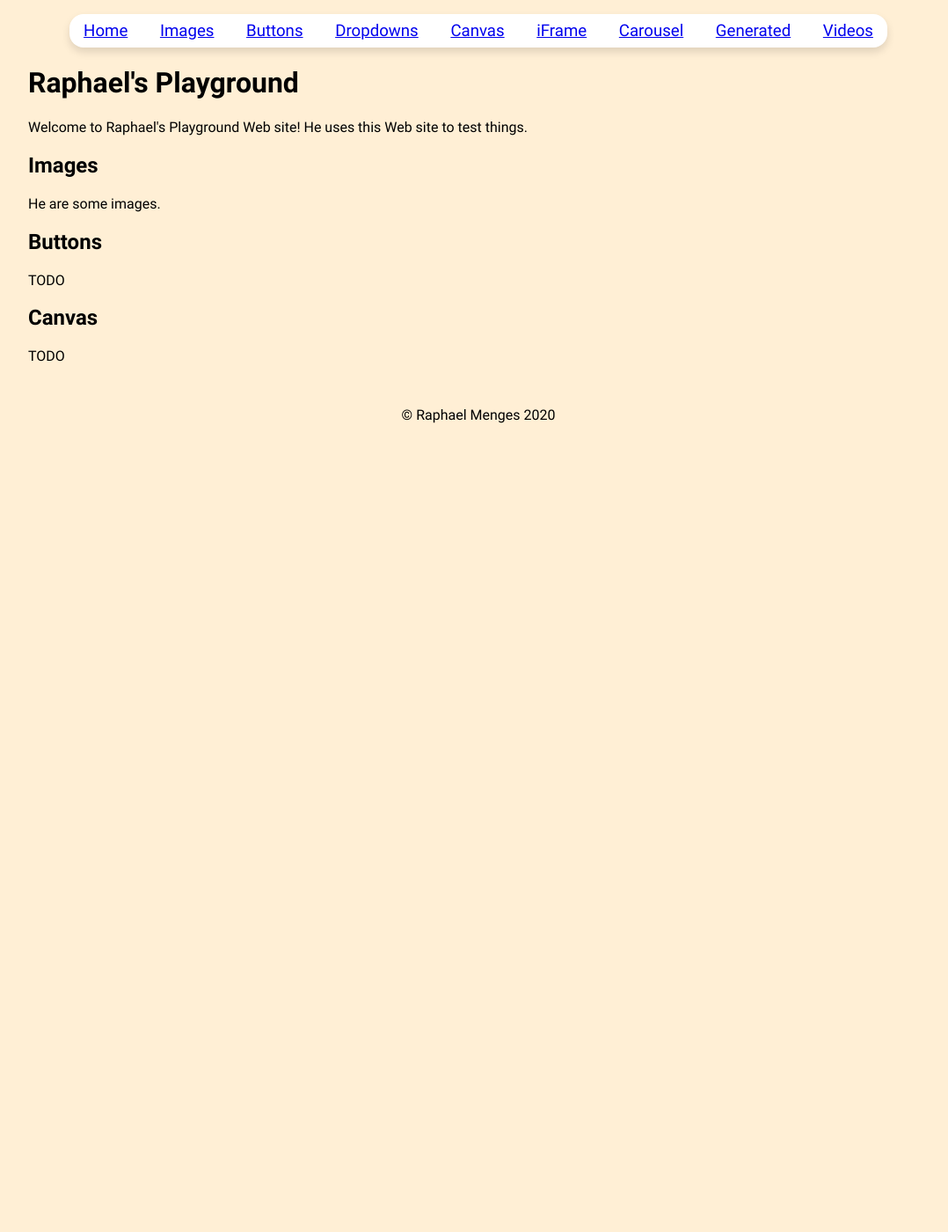
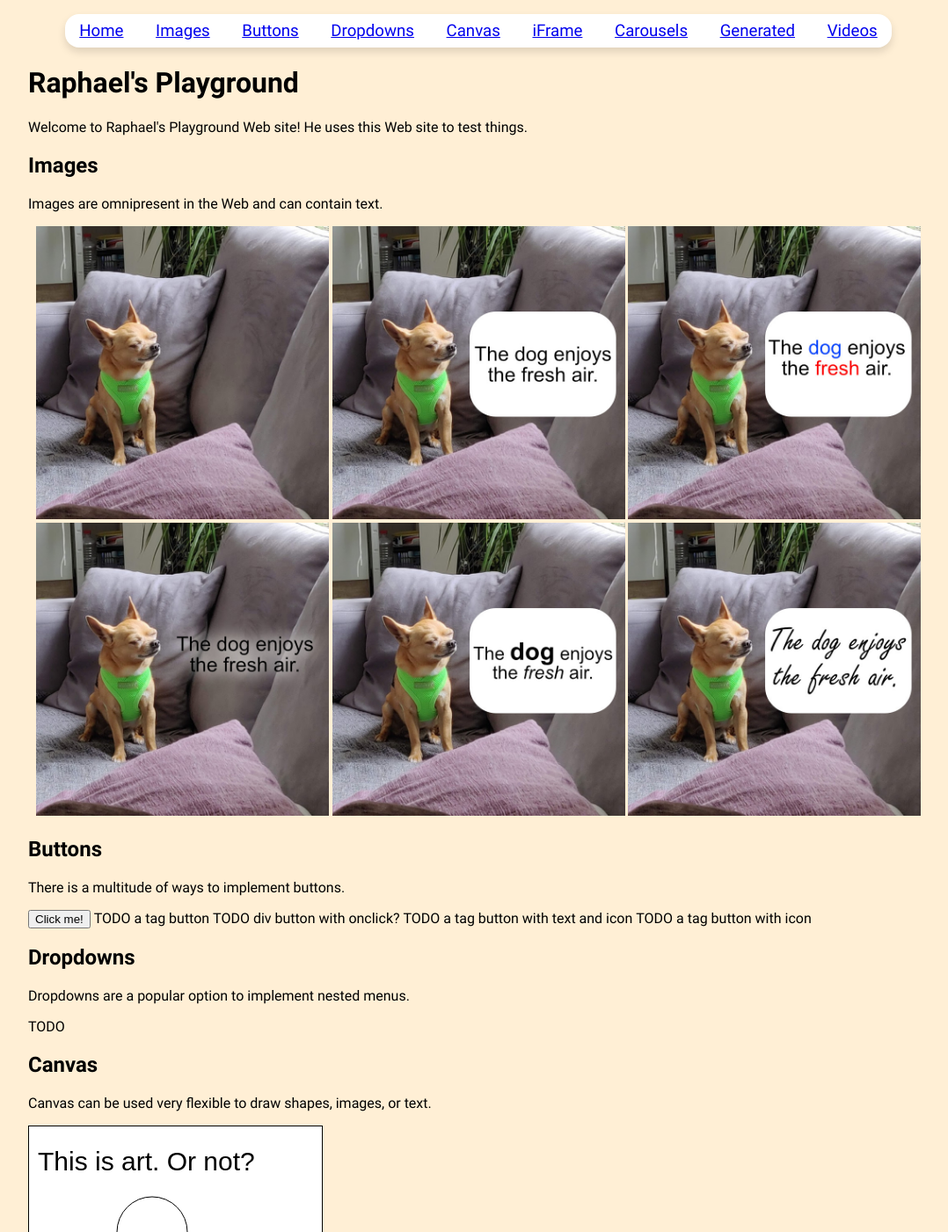
Before and after one commit to RaphaelsPlayground/RaphaelsPlayground.github.io, a Jekyll site: the page built from index.html, in a window 1280 px wide and 1400 px high. Shown: the whole window at 88% size, without its empty margins (96-1174 px from the left). Built offline with Jekyll 4.4.1, drawn with Linux system fonts in a browser that asks for light colours; some of the changed text lies outside the part shown.

Commit message:
More content like images and placeholders for the different parts of the site.

```diff
--- a/_includes/buttons.html
+++ b/_includes/buttons.html
@@ -2,4 +2,14 @@
 
 <h2>Buttons</h2>
 
-TODO
+<p>There is a multitude of ways to implement buttons.</p>
+
+<div class='gallery'>
+	<ul>
+		<li><button>Click me!</button></li>
+		<li>TODO a tag button</li>
+		<li>TODO div button with onclick?</li>
+		<li>TODO a tag button with text and icon</li>
+		<li>TODO a tag button with icon</li>
+	</ul>
+</div>
--- a/_includes/canvas.html
+++ b/_includes/canvas.html
@@ -2,4 +2,16 @@
 
 <h2>Canvas</h2>
 
-TODO
+<p>Canvas can be used very flexible to draw shapes, images, or text.</p>
+
+<canvas id="myCanvas" width="333" height="200"></canvas>
+
+<script>
+	var c = document.getElementById("myCanvas");
+	var ctx = c.getContext("2d");
+	ctx.font = "30px Arial";
+	ctx.fillText("This is art. Or not?", 10, 50);
+	ctx.beginPath();
+	ctx.arc(140, 120, 40, 0, 2 * Math.PI);
+	ctx.stroke();
+</script>
--- /dev/null
+++ b/_includes/carousels.html
@@ -0,0 +1,7 @@
+<a class='anchor' id='carousels'></a>
+
+<h2>Carousels</h2>
+
+<p>Carousels are often used in shops to display items sequentially.</p>
+
+TODO
--- a/_includes/dropdowns.html
+++ b/_includes/dropdowns.html
@@ -0,0 +1,7 @@
+<a class='anchor' id='dropdowns'></a>
+
+<h2>Dropdowns</h2>
+
+<p>Dropdowns are a popular option to implement nested menus.</p>
+
+TODO
--- a/_includes/generated.html
+++ b/_includes/generated.html
@@ -0,0 +1,7 @@
+<a class='anchor' id='generated'></a>
+
+<h2>Generated</h2>
+
+<p>JavaScript can be used to generate contents for a Web page on the fly.</p>
+
+TODO
--- a/_includes/iframe.html
+++ b/_includes/iframe.html
@@ -0,0 +1,7 @@
+<a class='anchor' id='iframe'></a>
+
+<h2>iFrames</h2>
+
+<p>iFrames can include content from a different Web page.</p>
+
+TODO
--- a/_includes/images.html
+++ b/_includes/images.html
@@ -2,4 +2,15 @@
 
 <h2>Images</h2>
 
-<p>He are some images.</p>
+<p>Images are omnipresent in the Web and can contain text.</p>
+
+<div class='gallery'>
+	<ul>
+		<li><img src='assets/images/dog.jpg'></li>
+		<li><img src='assets/images/dog-simple-arial.jpg'></li>
+		<li><img src='assets/images/dog-color-arial.jpg'></li>
+		<li><img src='assets/images/dog-nobg-arial.jpg'></li>
+		<li><img src='assets/images/dog-advanced-arial.jpg'></li>
+		<li><img src='assets/images/dog-freestyle-script.jpg'></li>
+	</ul>
+</div>
--- a/_includes/videos.html
+++ b/_includes/videos.html
@@ -0,0 +1,7 @@
+<a class='anchor' id='videos'></a>
+
+<h2>Videos</h2>
+
+<p>Videos can be conveniently added to every Web page.</p>
+
+TODO
--- a/css/global.css
+++ b/css/global.css
@@ -27,6 +27,11 @@
 body {
 	font-family: Roboto, sans-serif;
 	background-color: papayawhip;
+}
+
+canvas {
+	background-color: white;
+	border: 1px solid black;
 }
 
 .anchor {
@@ -74,6 +79,23 @@ body {
 	margin: auto;
 }
 
+.gallery ul {
+	display: table-cell;
+	text-align: center;
+	list-style-type: none;
+	vertical-align: center;
+	margin: 0;
+	padding: 0;
+}
+
+.gallery li {
+	display: inline-block;
+}
+
+.gallery img {
+	max-width: 333px;
+}
+
 .footer {
 	margin-top: 3rem;
 	text-align: center;
--- a/index.html
+++ b/index.html
@@ -11,7 +11,7 @@ title: "Raphael's Playground"
 	<li><a href='#dropdowns'>Dropdowns</a></li>
 	<li><a href='#canvas'>Canvas</a></li>
 	<li><a href='#iframe'>iFrame</a></li>
-	<li><a href='#carousel'>Carousel</a></li>
+	<li><a href='#carousels'>Carousels</a></li>
 	<li><a href='#generated'>Generated</a></li>
 	<li><a href='#videos'>Videos</a></li>
 </ul>
@@ -30,7 +30,7 @@ title: "Raphael's Playground"
 	{%- include dropdowns.html -%}
 	{%- include canvas.html -%}
 	{%- include iframe.html -%}
-	{%- include carousel.html -%}
+	{%- include carousels.html -%}
 	{%- include generated.html -%}
 	{%- include videos.html -%}
 
```
Also changed, not shown: _includes/carousel.html (deleted), assets/images/dog-advanced-arial.jpg (added), assets/images/dog-color-arial.jpg (added), assets/images/dog-freestyle-script.jpg (added), assets/images/dog-nobg-arial.jpg (added), assets/images/dog-simple-arial.jpg (added), assets/images/dog.jpg (added), assets/images/dress-arial.jpg (added), assets/images/dress.jpg (added).
